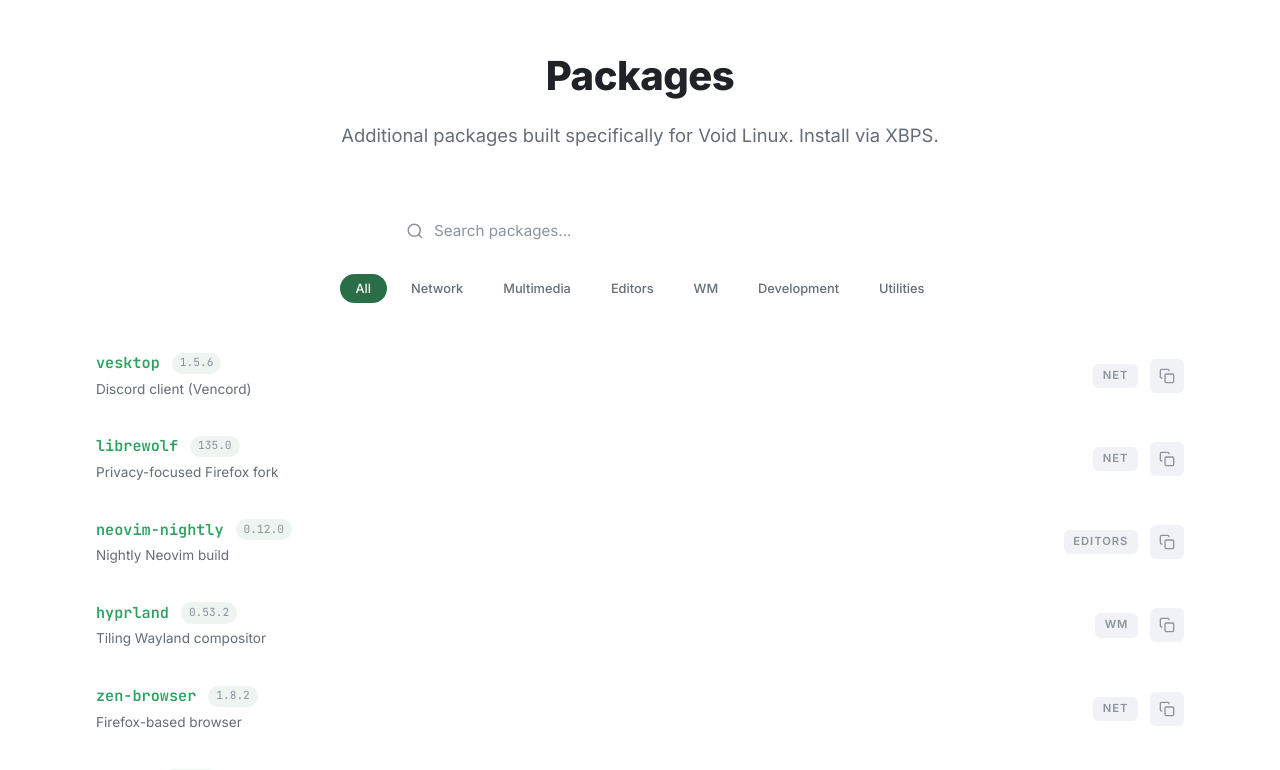
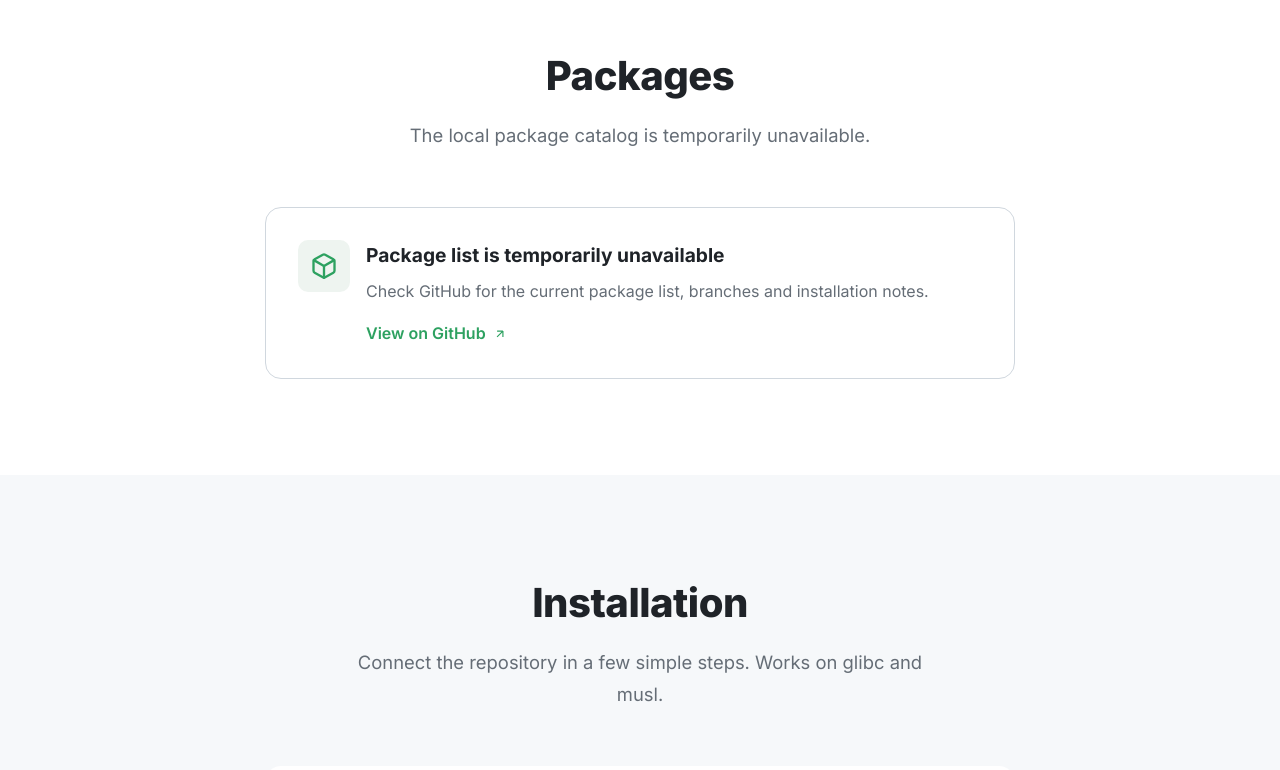
Before and after one commit to Event-Horizon-VL/Event-Horizon-VL.github.io, a Vue app: page / in a window 1280 px wide. Shown: the part 1840-2610 px from the top of the page. Built offline with nearby package versions, Linux system fonts and the light colour scheme; a web font is replaced by a local one.

Commit message:
chore: remove package menu from home page

```diff
--- a/src/components/PackagesSection.vue
+++ b/src/components/PackagesSection.vue
@@ -1,48 +1,11 @@
 <script setup lang="ts">
-import { ref, computed } from "vue";
-import { PACKAGES } from "../constants";
+import { LINKS } from "../constants";
 import { useI18n } from "../i18n";
 import SectionHeader from "./ui/SectionHeader.vue";
-import SearchInput from "./ui/SearchInput.vue";
-import TabGroup from "./ui/TabGroup.vue";
-import PackageRow from "./ui/PackageRow.vue";
 
 const { t } = useI18n();
 
-const search = ref("");
-const selectedCategory = ref("all");
-
-const categories = computed(() => {
-  const cats = t.value.packages.categories;
-  return [
-    { value: "all", label: cats.all },
-    { value: "net", label: cats.net },
-    { value: "multimedia", label: cats.multimedia },
-    { value: "editors", label: cats.editors },
-    { value: "wm", label: cats.wm },
-    { value: "devel", label: cats.devel },
-    { value: "utils", label: cats.utils },
-  ];
-});
-
-const filteredPackages = computed(() => {
-  const items = t.value.packages.items;
-  return PACKAGES.filter((pkg) => {
-    const desc = items[pkg.name] ?? pkg.name;
-    const matchesSearch =
-      !search.value ||
-      pkg.name.toLowerCase().includes(search.value.toLowerCase()) ||
-      desc.toLowerCase().includes(search.value.toLowerCase());
-    const matchesCategory =
-      selectedCategory.value === "all" ||
-      pkg.category === selectedCategory.value;
-    return matchesSearch && matchesCategory;
-  });
-});
-
-const copyCommand = (pkgName: string) => {
-  navigator.clipboard.writeText(`sudo xbps-install -S ${pkgName}`);
-};
+const installationUrl = `${LINKS.github}#installation`;
 </script>
 
 <template>
@@ -55,32 +18,50 @@
         </template>
       </SectionHeader>
 
-      <div class="packages-controls">
-        <div class="search-wrapper">
-          <SearchInput
-            v-model="search"
-            :placeholder="t.packages.searchPlaceholder"
-          />
+      <div class="packages-unavailable">
+        <div class="packages-unavailable-icon" aria-hidden="true">
+          <svg
+            width="28"
+            height="28"
+            viewBox="0 0 24 24"
+            fill="none"
+            stroke="currentColor"
+            stroke-width="2"
+            stroke-linecap="round"
+            stroke-linejoin="round"
+          >
+            <path
+              d="M21 16V8a2 2 0 0 0-1-1.73l-7-4a2 2 0 0 0-2 0l-7 4A2 2 0 0 0 3 8v8a2 2 0 0 0 1 1.73l7 4a2 2 0 0 0 2 0l7-4A2 2 0 0 0 21 16z"
+            />
+            <path d="M3.27 6.96 12 12.01l8.73-5.05" />
+            <path d="M12 22.08V12" />
+          </svg>
         </div>
-        <TabGroup :tabs="categories" v-model="selectedCategory" />
+        <div class="packages-unavailable-content">
+          <h3>{{ t.packages.unavailableTitle }}</h3>
+          <p>{{ t.packages.unavailableDescription }}</p>
+          <a
+            :href="installationUrl"
+            target="_blank"
+            rel="noopener noreferrer"
+            class="packages-github-link"
+          >
+            {{ t.packages.githubLink }}
+            <svg
+              width="14"
+              height="14"
+              viewBox="0 0 24 24"
+              fill="none"
+              stroke="currentColor"
+              stroke-width="2"
+            >
+              <path d="M7 17L17 7M17 7H7M17 7V17" />
+            </svg>
+          </a>
+        </div>
       </div>
 
-      <div class="packages-list">
-        <PackageRow
-          v-for="pkg in filteredPackages"
-          :key="pkg.name"
-          :name="pkg.name"
-          :version="pkg.version"
-          :description="t.packages.items[pkg.name] ?? pkg.name"
-          :category="pkg.category"
-          :copyTitle="t.packages.copyTitle"
-          @copy="copyCommand"
-        />
-
-        <div v-if="filteredPackages.length === 0" class="no-results">
-          <p>{{ t.packages.noResults }}</p>
-        </div>
-      </div>
+      <!-- Package search and category menu are temporarily disabled. Use GitHub for the current package list. -->
     </div>
   </section>
 </template>
@@ -91,32 +72,57 @@
   background: var(--bg-secondary);
 }
 
-.packages-controls {
+.packages-unavailable {
+  max-width: 750px;
+  margin: 0 auto;
   display: flex;
-  flex-direction: column;
-  gap: 1.25rem;
-  margin-bottom: 2rem;
+  gap: 1rem;
+  padding: clamp(1.25rem, 3vw, 2rem);
+  background: var(--surface);
+  border-radius: var(--radius-lg);
+  border: 1px solid var(--surface-border);
 }
 
-.search-wrapper {
-  max-width: 500px;
-  margin: 0 auto;
-  width: 100%;
+.packages-unavailable-icon {
+  display: flex;
+  align-items: center;
+  justify-content: center;
+  width: 52px;
+  height: 52px;
+  flex-shrink: 0;
+  color: var(--accent-bright);
+  background: var(--accent-subtle);
+  border-radius: var(--radius-md);
 }
 
-.packages-list {
-  display: flex;
-  flex-direction: column;
-  gap: 2px;
-  border-radius: var(--radius-lg);
-  overflow: hidden;
-  border: 0px solid var(--surface-border);
+.packages-unavailable-content h3 {
+  margin-bottom: 0.5rem;
+  color: var(--text-primary);
+  font-size: clamp(1rem, 1.6vw, 1.2rem);
 }
 
-.no-results {
-  padding: clamp(2rem, 4vw, 3rem);
-  text-align: center;
-  color: var(--text-muted);
-  background: var(--surface);
+.packages-unavailable-content p {
+  margin-bottom: 1rem;
+  color: var(--text-secondary);
+  line-height: 1.6;
+}
+
+.packages-github-link {
+  display: inline-flex;
+  align-items: center;
+  gap: 0.45rem;
+  color: var(--accent-bright);
+  font-weight: 600;
+  text-decoration: none;
+}
+
+.packages-github-link:hover {
+  text-decoration: underline;
+}
+
+@media (max-width: 560px) {
+  .packages-unavailable {
+    flex-direction: column;
+  }
 }
 </style>
--- a/src/constants.ts
+++ b/src/constants.ts
@@ -1,5 +1,5 @@
 export const LINKS = {
-  github: "https://github.com/Nizarjh/blackhole-vl",
+  github: "https://github.com/Event-Horizon-VL/blackhole-vl",
   tgChat: "https://t.me/chat_of_linux",
   donate: "http://buymeacoffee.com/nizarjh",
   voidOfficial: "https://voidlinux.org",
--- a/src/i18n/en.ts
+++ b/src/i18n/en.ts
@@ -75,8 +75,11 @@
 
   packages: {
     title: "Packages",
-    subtitle:
-      "Additional packages built specifically for Void Linux. Install via XBPS.",
+    subtitle: "The local package catalog is temporarily unavailable.",
+    unavailableTitle: "Package list is temporarily unavailable",
+    unavailableDescription:
+      "Check GitHub for the current package list, branches and installation notes.",
+    githubLink: "View on GitHub",
     searchPlaceholder: "Search packages...",
     noResults: "No packages found",
     copyTitle: "Copy install command",
@@ -96,7 +99,7 @@
       hyprland: "Tiling Wayland compositor",
       "zen-browser": "Firefox-based browser",
       "sing-box": "Universal proxy platform",
-      "kanata": "Keyboard remap software",
+      kanata: "Keyboard remap software",
     },
   },
 
--- a/src/i18n/ru.ts
+++ b/src/i18n/ru.ts
@@ -75,8 +75,11 @@
 
   packages: {
     title: "Пакеты",
-    subtitle:
-      "Дополнительные пакеты, собранные специально для Void Linux. Устанавливайте через XBPS.",
+    subtitle: "Локальный каталог пакетов временно недоступен.",
+    unavailableTitle: "Список пакетов временно недоступен",
+    unavailableDescription:
+      "Актуальный список пакетов, ветки и заметки по установке смотрите на GitHub.",
+    githubLink: "Смотреть на GitHub",
     searchPlaceholder: "Поиск пакетов...",
     noResults: "Пакеты не найдены",
     copyTitle: "Скопировать команду установки",
@@ -96,7 +99,7 @@
       hyprland: "Тайлинговый Wayland-композитор",
       "zen-browser": "Браузер на базе Firefox",
       "sing-box": "Универсальная прокси-платформа",
-      "kanata": "Программа для переназначения клавиш",
+      kanata: "Программа для переназначения клавиш",
     },
   },
 
--- a/src/i18n/types.ts
+++ b/src/i18n/types.ts
@@ -52,6 +52,9 @@
   packages: {
     title: string;
     subtitle: string;
+    unavailableTitle: string;
+    unavailableDescription: string;
+    githubLink: string;
     searchPlaceholder: string;
     noResults: string;
     copyTitle: string;
```
